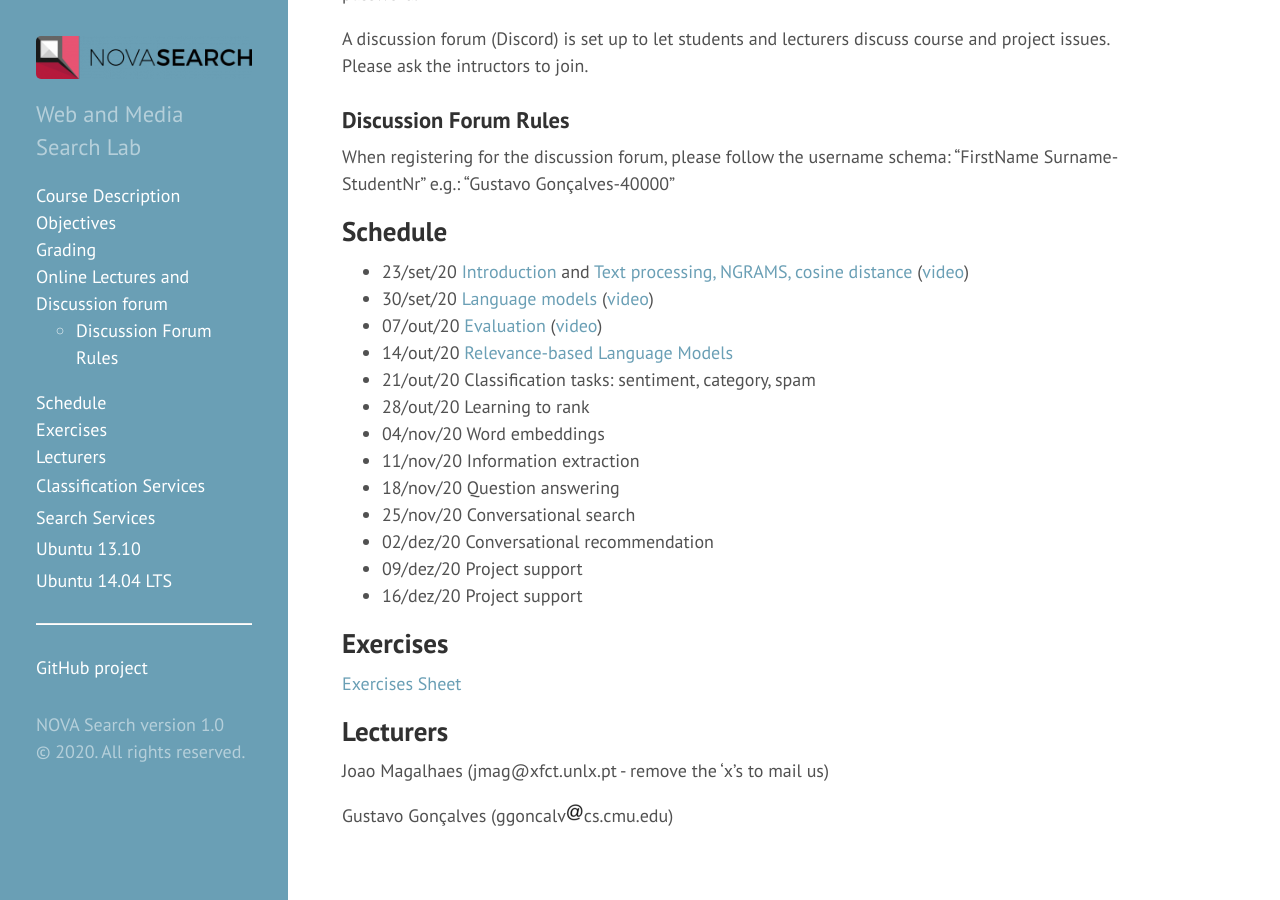
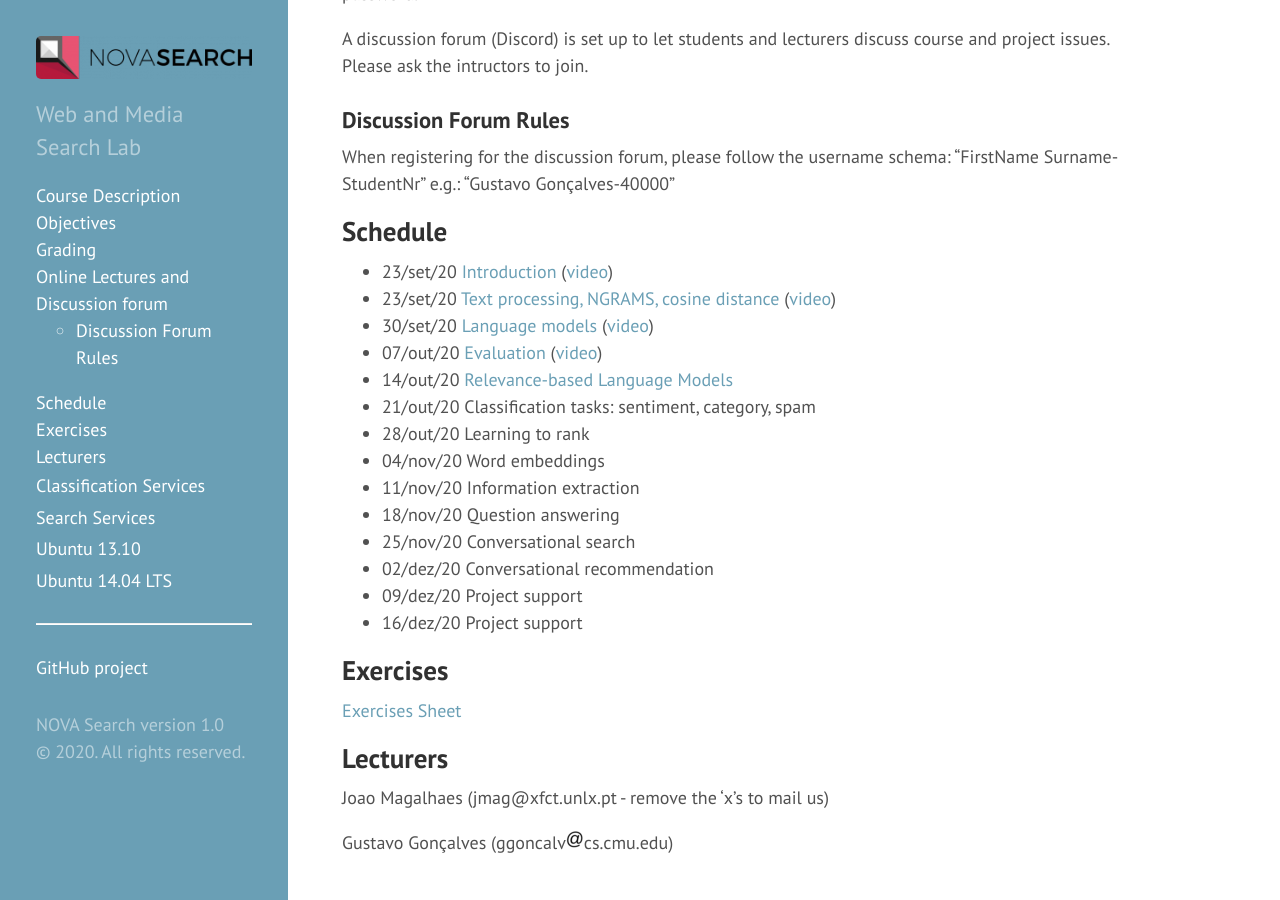
Before and after one commit to novasearch/wiki.novasearch.org, a Jekyll site: the page built from wiki/IR_NLP.md, in a window 1280 px wide and 900 px high, scrolled down 983 px. Built offline with Jekyll 4.4.1, drawn with Linux system fonts in a browser that asks for light colours.

Commit message:
Update IR_NLP.md

```diff
--- a/wiki/IR_NLP.md
+++ b/wiki/IR_NLP.md
@@ -32,7 +32,8 @@ A discussion forum (Discord) is set up to let students and lecturers discuss cou
 When registering for the discussion forum, please follow the username schema: "FirstName Surname-StudentNr" e.g.: "Gustavo Gonçalves-40000"
 
 ## Schedule
-- 23/set/20	[Introduction](/assets/files/a01 Introduction.pdf) and [Text processing, NGRAMS, cosine distance](/assets/files/a02 Basic techniques.pdf) ([video](https://youtu.be/Eak1ymcSIXs))
+- 23/set/20	[Introduction](/assets/files/a01 Introduction.pdf) ([video](https://youtu.be/Eak1ymcSIXs))
+- 23/set/20	[Text processing, NGRAMS, cosine distance](/assets/files/a02 Basic techniques.pdf) ([video](https://youtu.be/Eak1ymcSIXs))
 - 30/set/20	[Language models](/assets/files/a03 Language Models.pdf) ([video](https://youtu.be/hyijYuoZ0pA))
 - 07/out/20	[Evaluation](/assets/files/a04 Evaluation.pdf) ([video](https://youtu.be/fkjqwZUPMGw))
 - 14/out/20	[Relevance-based Language Models](/assets/files/a05 Relevance LM.pdf)
```
